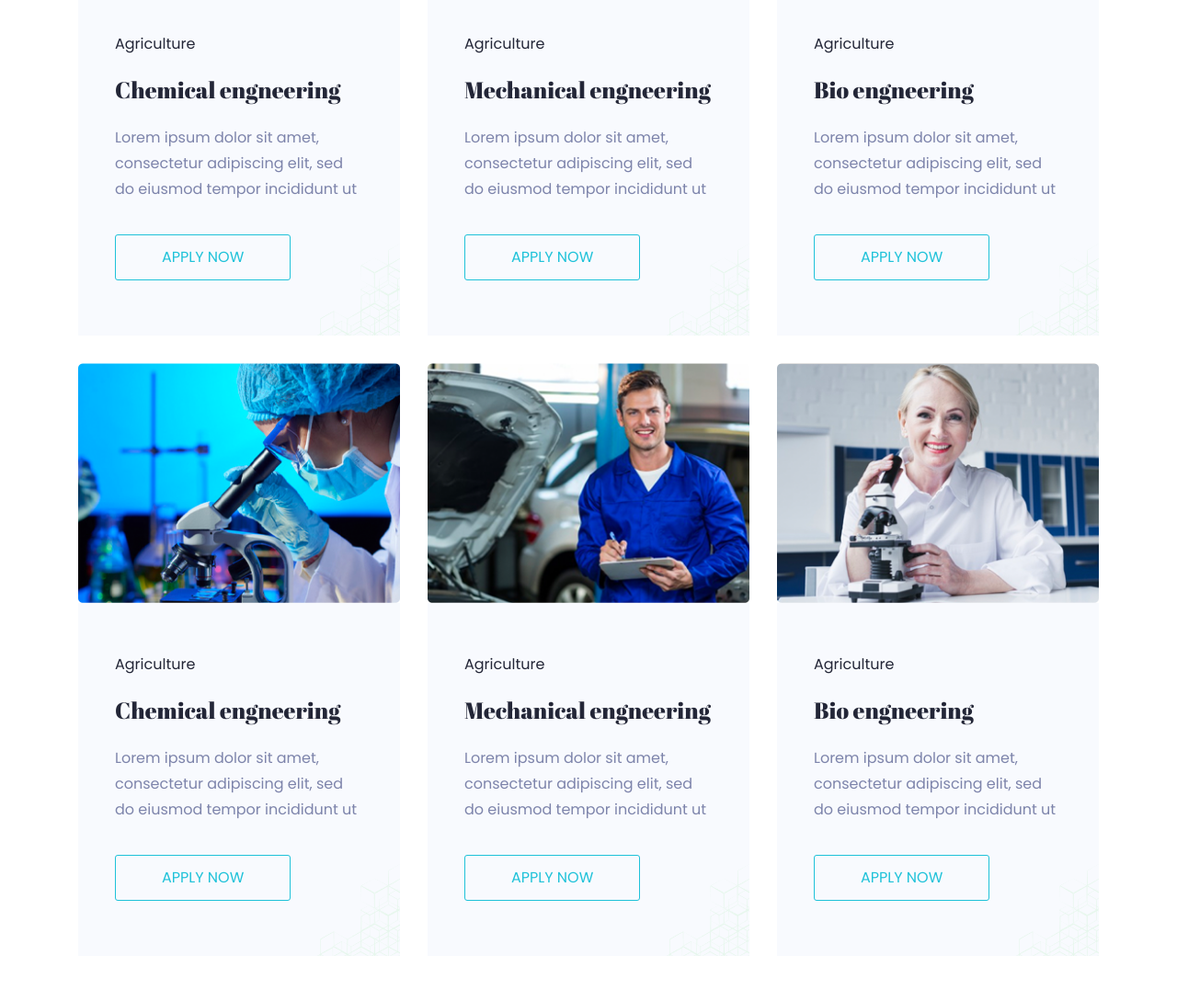
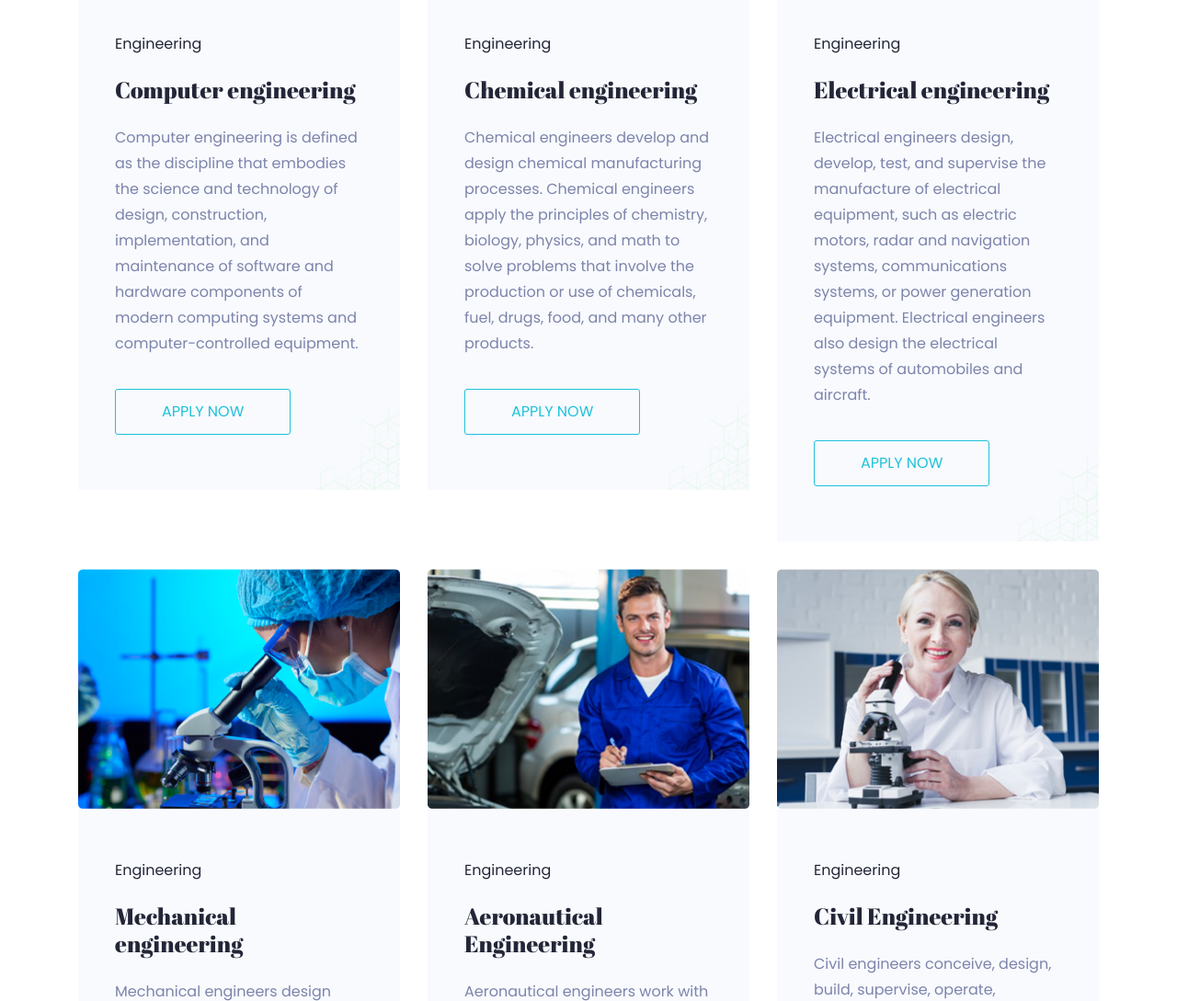
Before and after one commit to alexisvalentino/Devops-hackathon, a plain HTML site: page Courses.html in a window 1280 px wide. Shown: the part 1260-2349 px from the top of the page at 92% size. Drawn offline with Linux system fonts and the light colour scheme.

Commit message:
Courses, contact, admissions and index.html

```diff
--- a/Admissions.html
+++ b/Admissions.html
@@ -215,11 +215,7 @@
                                 Campus
                             </h3>
                             <ul>
-                                <li><a href="#">Our Plans</a></li>
-                                <li><a href="#">Free Trial</a></li>
-                                <li><a href="#">Academic Solutions</a></li>
-                                <li><a href="#">Business Solutions</a></li>
-                                <li><a href="#">Government Solutions</a></li>
+                                <li><a href="#">Tuition Fees</a></li>
                             </ul>
                         </div>
                     </div>
@@ -231,8 +227,6 @@
                             <ul>
                                 <li><a href="#">Admissions Policy</a></li>
                                 <li><a href="#">Getting Started</a></li>
-                                <li><a href="#">Visa Information</a></li>
-                                <li><a href="#">Tuition Calculator</a></li>
                                 <li><a href="#">Request Information</a></li>
                             </ul>
                         </div>
@@ -243,10 +237,8 @@
                                 Support
                             </h3>
                             <ul>
-                                <li><a href="#">Support</a></li>
                                 <li><a href="#">Contact Us</a></li>
                                 <li><a href="#">System Requirements</a></li>
-                                <li><a href="#">Register Activation Key</a></li>
                                 <li><a href="#">Site feedback</a></li>
                             </ul>
                         </div>
@@ -260,9 +252,7 @@
                 <div class="row">
                     <div class="col-xl-12">
                         <p class="copy_right text-center">
-                            <p><!-- Link back to Colorlib can't be removed. Template is licensed under CC BY 3.0. -->
-  Copyright &copy;<script>document.write(new Date().getFullYear());</script> All rights reserved | This template is made with <i class="ti-heart" aria-hidden="true"></i> by <a href="https://colorlib.com" target="_blank">Colorlib</a>
-  <!-- Link back to Colorlib can't be removed. Template is licensed under CC BY 3.0. --></p>
+  Copyright &copy;<script>document.write(new Date().getFullYear());</script> All rights reserved | This template is made with <i class="ti-heart" aria-hidden="true"></i> by <a href="https://github.com/alexisvalentino" target="_blank"> Alexis and Alberto</a>
                         </p>
                     </div>
                 </div>
--- a/Courses.html
+++ b/Courses.html
@@ -122,10 +122,8 @@
                 <div class="col-lg-12">
                     <nav class="custom_tabs text-center">
                         <div class="nav" id="nav-tab" role="tablist">
-                            <a class="nav-item nav-link active" id="nav-home-tab" data-toggle="tab" href="#nav-home" role="tab" aria-controls="nav-home" aria-selected="true">Graduate                                </a>
+                            <a class="nav-item nav-link active" id="nav-home-tab" data-toggle="tab" href="#nav-home" role="tab" aria-controls="nav-home" aria-selected="true">Graduate</a>
                             <a class="nav-item nav-link" id="nav-profile-tab" data-toggle="tab" href="#nav-profile" role="tab" aria-controls="nav-profile" aria-selected="false">Postgraduate </a>
-                            <a class="nav-item nav-link" id="nav-contact-tab" data-toggle="tab" href="#nav-contact" role="tab" aria-controls="nav-contact" aria-selected="false">PHD Scholarships</a>
-                            <a class="nav-item nav-link" id="nav-contact-tab" data-toggle="tab" href="#nav-contact2" role="tab" aria-controls="nav-contact" aria-selected="false">Training</a>
                         </div>
                     </nav>
                 </div>
@@ -139,9 +137,48 @@
                                     <img src="img/program/1.png" alt="">
                                 </div>
                                 <div class="program__content">
-                                    <span>Agriculture</span>
-                                    <h4>Chemical engneering</h4>
-                                    <p>Lorem ipsum dolor sit amet, consectetur adipiscing elit, sed do eiusmod tempor incididunt ut</p>
+                                    <span>Engineering</span>
+                                    <h4>Computer engineering</h4>
+                                    <p>Computer engineering is defined as the discipline that embodies the science and technology of design, construction, implementation, and maintenance of software and hardware components of modern computing systems and computer-controlled equipment.</p>
+                                    <a href="#" class="boxed-btn5">Apply Now</a>
+                                </div>
+                            </div>
+                        </div>
+                        <div class="col-lg-4 col-md-6">
+                            <div class="single__program">
+                                <div class="program_thumb">
+                                    <img src="img/program/2.png" alt="">
+                                </div>
+                                <div class="program__content">
+                                    <span>Engineering</span>
+                                    <h4>Chemical engineering</h4>
+                                    <p>Chemical engineers develop and design chemical manufacturing processes. Chemical engineers apply the principles of chemistry, biology, physics, and math to solve problems that involve the production or use of chemicals, fuel, drugs, food, and many other products.</p>
+                                    <a href="#" class="boxed-btn5">Apply NOw</a>
+                                </div>
+                            </div>
+                        </div>
+                        <div class="col-lg-4 col-md-6">
+                            <div class="single__program">
+                                <div class="program_thumb">
+                                    <img src="img/program/3.png" alt="">
+                                </div>
+                                <div class="program__content">
+                                    <span>Engineering</span>
+                                    <h4>Electrical engineering</h4>
+                                    <p>Electrical engineers design, develop, test, and supervise the manufacture of electrical equipment, such as electric motors, radar and navigation systems, communications systems, or power generation equipment. Electrical engineers also design the electrical systems of automobiles and aircraft.</p>
+                                    <a href="#" class="boxed-btn5">Apply NOw</a>
+                                </div>
+                            </div>
+                        </div>
+                        <div class="col-lg-4 col-md-6">
+                            <div class="single__program">
+                                <div class="program_thumb">
+                                    <img src="img/program/1.png" alt="">
+                                </div>
+                                <div class="program__content">
+                                    <span>Engineering</span>
+                                    <h4>Mechanical engineering</h4>
+                                    <p>Mechanical engineers design power-producing machines, such as electric generators, internal combustion engines, and steam and gas turbines, as well as power-using machines, such as refrigeration and air-conditioning systems. Mechanical engineers design other machines inside buildings, such as elevators and escalators.</p>
                                     <a href="#" class="boxed-btn5">Apply NOw</a>
                                 </div>
                             </div>
@@ -152,9 +189,9 @@
                                     <img src="img/program/2.png" alt="">
                                 </div>
                                 <div class="program__content">
-                                    <span>Agriculture</span>
-                                    <h4>Mechanical engneering</h4>
-                                    <p>Lorem ipsum dolor sit amet, consectetur adipiscing elit, sed do eiusmod tempor incididunt ut</p>
+                                    <span>Engineering</span>
+                                    <h4>Aeronautical Engineering</h4>
+                                    <p>Aeronautical engineers work with aircraft. They are involved primarily in designing aircraft and propulsion systems and in studying the aerodynamic performance of aircraft and construction materials. They work with the theory, technology, and practice of flight within the Earth's atmosphere.</p>
                                     <a href="#" class="boxed-btn5">Apply NOw</a>
                                 </div>
                             </div>
@@ -165,48 +202,9 @@
                                     <img src="img/program/3.png" alt="">
                                 </div>
                                 <div class="program__content">
-                                    <span>Agriculture</span>
-                                    <h4>Bio engneering</h4>
-                                    <p>Lorem ipsum dolor sit amet, consectetur adipiscing elit, sed do eiusmod tempor incididunt ut</p>
-                                    <a href="#" class="boxed-btn5">Apply NOw</a>
-                                </div>
-                            </div>
-                        </div>
-                        <div class="col-lg-4 col-md-6">
-                            <div class="single__program">
-                                <div class="program_thumb">
-                                    <img src="img/program/1.png" alt="">
-                                </div>
-                                <div class="program__content">
-                                    <span>Agriculture</span>
-                                    <h4>Chemical engneering</h4>
-                                    <p>Lorem ipsum dolor sit amet, consectetur adipiscing elit, sed do eiusmod tempor incididunt ut</p>
-                                    <a href="#" class="boxed-btn5">Apply NOw</a>
-                                </div>
-                            </div>
-                        </div>
-                        <div class="col-lg-4 col-md-6">
-                            <div class="single__program">
-                                <div class="program_thumb">
-                                    <img src="img/program/2.png" alt="">
-                                </div>
-                                <div class="program__content">
-                                    <span>Agriculture</span>
-                                    <h4>Mechanical engneering</h4>
-                                    <p>Lorem ipsum dolor sit amet, consectetur adipiscing elit, sed do eiusmod tempor incididunt ut</p>
-                                    <a href="#" class="boxed-btn5">Apply NOw</a>
-                                </div>
-                            </div>
-                        </div>
-                        <div class="col-lg-4 col-md-6">
-                            <div class="single__program">
-                                <div class="program_thumb">
-                                    <img src="img/program/3.png" alt="">
-                                </div>
-                                <div class="program__content">
-                                    <span>Agriculture</span>
-                                    <h4>Bio engneering</h4>
-                                    <p>Lorem ipsum dolor sit amet, consectetur adipiscing elit, sed do eiusmod tempor incididunt ut</p>
+                                    <span>Engineering</span>
+                                    <h4>Civil Engineering</h4>
+                                    <p>Civil engineers conceive, design, build, supervise, operate, construct and maintain infrastructure projects and systems in the public and private sector, including roads, buildings, airports, tunnels, dams, bridges, and systems for water supply and sewage treatment.</p>
                                     <a href="#" class="boxed-btn5">Apply NOw</a>
                                 </div>
                             </div>
@@ -535,11 +533,7 @@
                                 Campus
                             </h3>
                             <ul>
-                                <li><a href="#">Our Plans</a></li>
-                                <li><a href="#">Free Trial</a></li>
-                                <li><a href="#">Academic Solutions</a></li>
-                                <li><a href="#">Business Solutions</a></li>
-                                <li><a href="#">Government Solutions</a></li>
+                                <li><a href="#">Tuition Fees</a></li>
                             </ul>
                         </div>
                     </div>
@@ -551,8 +545,6 @@
                             <ul>
                                 <li><a href="#">Admissions Policy</a></li>
                                 <li><a href="#">Getting Started</a></li>
-                                <li><a href="#">Visa Information</a></li>
-                                <li><a href="#">Tuition Calculator</a></li>
                                 <li><a href="#">Request Information</a></li>
                             </ul>
                         </div>
@@ -563,10 +555,8 @@
                                 Support
                             </h3>
                             <ul>
-                                <li><a href="#">Support</a></li>
                                 <li><a href="#">Contact Us</a></li>
                                 <li><a href="#">System Requirements</a></li>
-                                <li><a href="#">Register Activation Key</a></li>
                                 <li><a href="#">Site feedback</a></li>
                             </ul>
                         </div>
@@ -580,9 +570,7 @@
                 <div class="row">
                     <div class="col-xl-12">
                         <p class="copy_right text-center">
-                            <p><!-- Link back to Colorlib can't be removed. Template is licensed under CC BY 3.0. -->
-  Copyright &copy;<script>document.write(new Date().getFullYear());</script> All rights reserved | This template is made with <i class="ti-heart" aria-hidden="true"></i> by <a href="https://colorlib.com" target="_blank">Colorlib</a>
-  <!-- Link back to Colorlib can't be removed. Template is licensed under CC BY 3.0. --></p>
+  Copyright &copy;<script>document.write(new Date().getFullYear());</script> All rights reserved | This template is made with <i class="ti-heart" aria-hidden="true"></i> by <a href="https://github.com/alexisvalentino" target="_blank"> Alexis and Alberto</a>
                         </p>
                     </div>
                 </div>
```
Also changed, not shown: contact.html (+8 -18 lines), index.html (+2 -12 lines).
